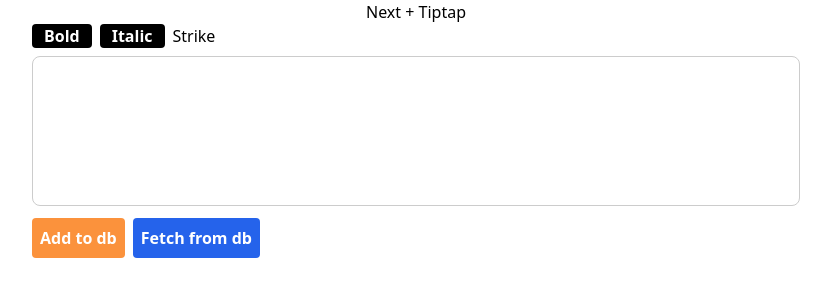
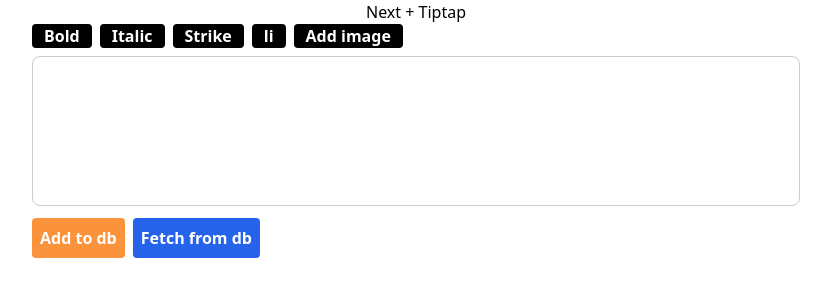
Before and after one commit to rajusarkar23/next-tiptap, a Next.js app: page / in a window 1280 px wide. Shown: the top 300 px of the page, without its empty margins (224-1055 px from the left). Built offline with nearby package versions, Linux system fonts and the light colour scheme.

Commit message:
image add functionality

```diff
--- a/app/globals.css
+++ b/app/globals.css
@@ -9,3 +9,15 @@
     min-height: 150px;
     outline: none;
   }
+
+
+  img {
+    display: block;
+    height: auto;
+    margin: 1.5rem 0;
+    max-width: 100%;
+
+    &.ProseMirror-selectednode {
+      outline: 3px solid var(--purple);
+    }
+  }
--- a/components/RichTextEditor.jsx
+++ b/components/RichTextEditor.jsx
@@ -1,8 +1,9 @@
 "use client";
 
-import React, { useState } from "react";
+import React, { useCallback, useState } from "react";
 import { useEditor, EditorContent } from "@tiptap/react";
 import StarterKit from "@tiptap/starter-kit";
+import Image from "@tiptap/extension-image";
 
 const initialData = [
   {
@@ -20,11 +21,23 @@
   console.log(Array.isArray(data));
   // setup editor
   const editor = useEditor({
-    extensions: [StarterKit],
+    extensions: [StarterKit, Image],
     onUpdate: ({ editor }) => {
       setContent(editor.getHTML());
     },
   });
+
+    // add image
+    const addImage = useCallback(() => {
+      if (!editor) {
+        return
+      }
+      const url = window.prompt("URL");
+
+      if (url) {
+        editor.chain().focus().setImage({ src: url }).run();
+      }
+    }, [editor]);
 
   if (!editor) {
     return null;
@@ -60,6 +73,8 @@
     }
   };
 
+  // const url = window.prompt("URL")
+
   return (
     <div>
       <div className="space-x-2">
@@ -77,8 +92,25 @@
         >
           Italic
         </button>
-        <button onClick={() => editor.chain().focus().toggleStrike().run()}>
+        <button
+          onClick={() => editor.chain().focus().toggleStrike().run()}
+          className="bg-black text-white rounded px-3 font-bold mb-2"
+        >
           Strike
+        </button>
+        <button
+          onClick={() => editor.chain().focus().toggleBulletList().run()}
+          className="bg-black text-white rounded px-3 font-bold mb-2"
+        >
+          li
+        </button>
+
+        {/* add image */}
+        <button
+          onClick={addImage}
+          className="bg-black text-white rounded px-3 font-bold mb-2"
+        >
+          Add image
         </button>
       </div>
 
@@ -109,7 +141,7 @@
               dangerouslySetInnerHTML={{
                 __html: item.richText.replace(/<p>\s*<\/p>/g, "<br>"),
               }}
-              className="whitespace-pre"
+              className="whitespace-pre-wrap [&>ul]:list-disc [&>ul]:pl-6"
             />
             <div dangerouslySetInnerHTML={{ __html: item.createdAt }} />
           </div>
--- a/package.json
+++ b/package.json
@@ -10,6 +10,7 @@
   },
   "dependencies": {
     "@tiptap/core": "^2.10.4",
+    "@tiptap/extension-image": "^2.10.4",
     "@tiptap/react": "^2.10.4",
     "@tiptap/starter-kit": "^2.10.4",
     "mongoose": "^8.9.2",
```
Also changed, not shown: 1 other file (tests, documents, lock files or other folders).
